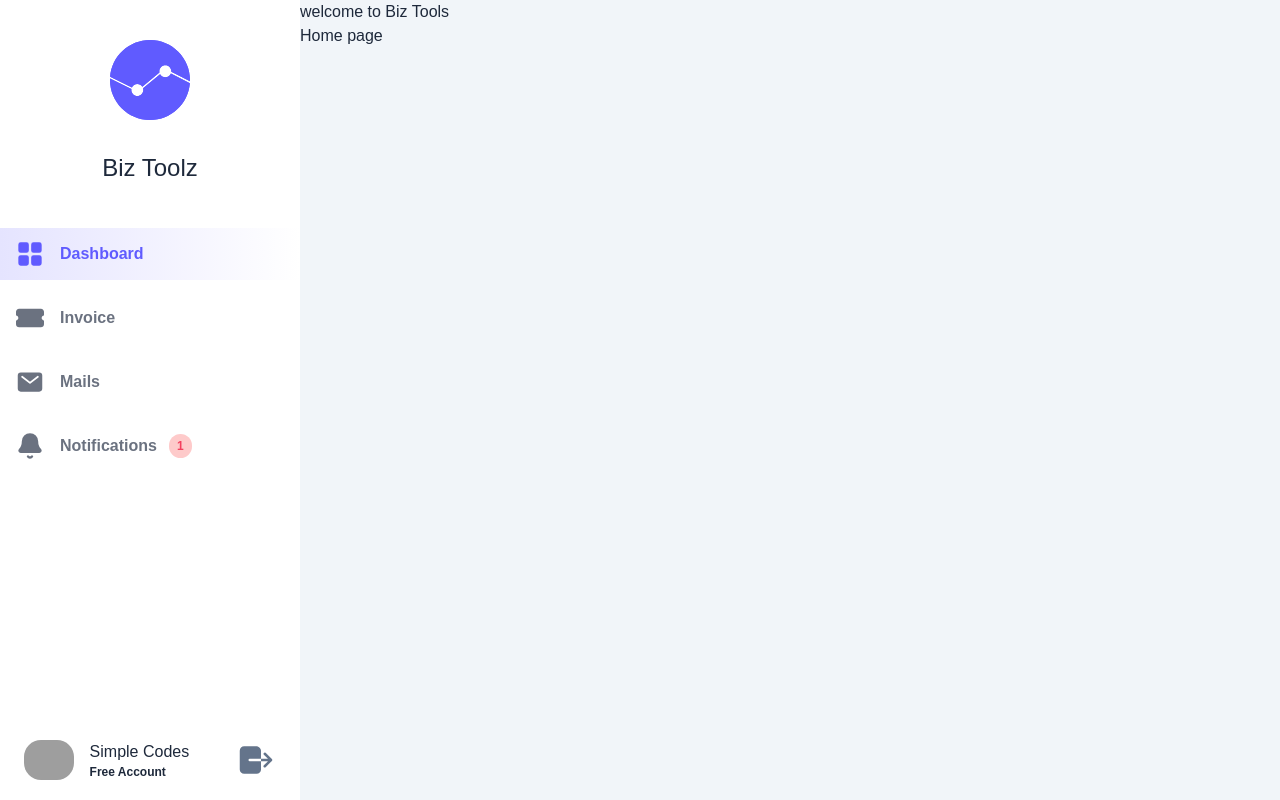
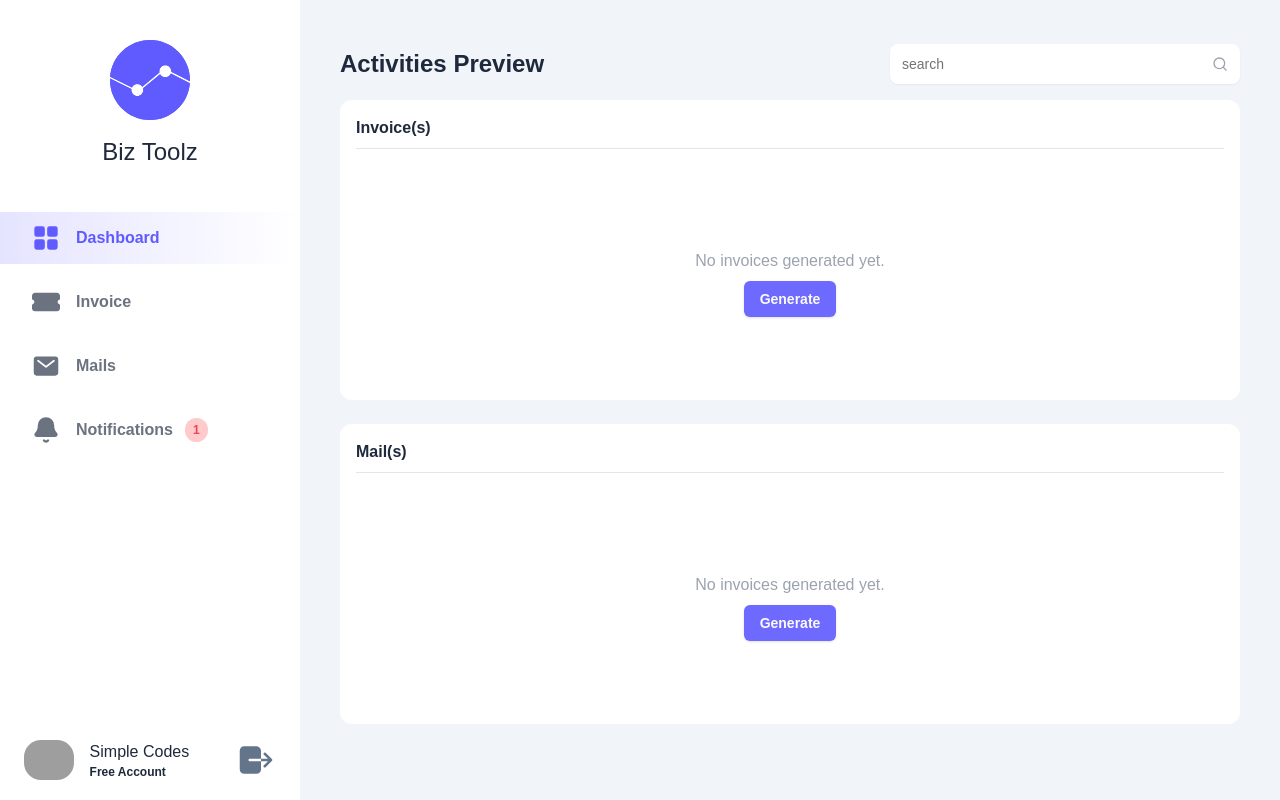
Before and after one commit to cliff-codes/biz_tools, a Next.js app: page / in a window 1280 px wide. Built offline with nearby package versions, Linux system fonts and the light colour scheme; grey boxes are pictures that could not be loaded.

Commit message:
Dashboard page ui built

```diff
--- a/app/layout.tsx
+++ b/app/layout.tsx
@@ -33,9 +33,9 @@ export default function RootLayout({
     children: React.ReactNode;
 }>) {
     return (
-        <html lang="en">
+        <html lang="en" className={`${nunito.className}`}>
             <body
-                className={`${nunito.variable} ${nunito.variable} antialiased text-slate-800 flex min-h-screen bg-slate-100`}
+                className={`${geistSans.variable} ${geistMono.variable} ${nunito.variable} antialiased text-slate-800 flex min-h-screen bg-slate-100`}
             >
                 <div className="hidden md:flex h-svh">
                     <SideNav />
--- a/app/page.tsx
+++ b/app/page.tsx
@@ -1,8 +1,33 @@
+import GenerateButton from '@/components/custom/GenerateButton';
+import SearchBox from '@/components/custom/SearchBox';
+
 export default function Home() {
     return (
-        <main>
-            <h1>welcome to Biz Tools</h1>
-            <h2>Home page</h2>
+        <main className="w-full flex flex-col px-10 gap-4 pt-3">
+            <div className="flex w-full place-items-center justify-between pt-8 font-medium">
+                <h1 className="text-2xl font-semibold text-slate-800">Activities Preview</h1>
+
+                <SearchBox />
+            </div>
+            <div className="flex flex-col gap-6">
+                <div className="h-[300px] bg-white rounded-xl p-4">
+                    <h1 className="font-semibold w-full border-b  pb-2">Invoice(s)</h1>
+                    {/* empty invoices if there are none generated */}
+                    <div className="w-full h-full flex flex-col gap-2 place-items-center justify-center">
+                        <p className="text-gray-400 text-pretty">No invoices generated yet.</p>
+                        <GenerateButton route="/invoice" />
+                    </div>
+                </div>
+
+                <div className="h-[300px] bg-white rounded-xl p-4">
+                    <h1 className="font-semibold w-full border-b  pb-2">Mail(s)</h1>
+                    {/* empty invoices if there are none generated */}
+                    <div className="w-full h-full flex flex-col gap-2 place-items-center justify-center">
+                        <p className="text-gray-400 text-pretty">No invoices generated yet.</p>
+                        <GenerateButton route="/mail" />
+                    </div>
+                </div>
+            </div>
         </main>
     );
 }
--- /dev/null
+++ b/components/custom/GenerateButton.tsx
@@ -0,0 +1,16 @@
+import Link from 'next/link';
+import React from 'react';
+import { Button } from '../ui/button';
+
+type Props = {
+    route: string;
+};
+const GenerateButton = ({ route }: Props) => {
+    return (
+        <Link href={route}>
+            <Button className="bg-[#6e69ff] font-semibold hover:bg-[#433df3]">Generate</Button>
+        </Link>
+    );
+};
+
+export default GenerateButton;
--- /dev/null
+++ b/components/custom/SearchBox.tsx
@@ -0,0 +1,17 @@
+import React from 'react';
+import { Input } from '../ui/input';
+import { Search } from 'lucide-react';
+
+const SearchBox = () => {
+    return (
+        <div className="flex place-items-center relative">
+            <Input
+                className="bg-white focus:outline-none border-none max-w-[400px] w-[350px] focus:ring-0 focus-visible:ring-0 focus:shadow-md pr-10 py-5 rounded-[8px]"
+                placeholder="search"
+            />
+            <Search size={16} className="text-gray-400 absolute top-[12px] right-3" />
+        </div>
+    );
+};
+
+export default SearchBox;
--- a/components/custom/SideNav.tsx
+++ b/components/custom/SideNav.tsx
@@ -1,10 +1,9 @@
 'use client';
 import React from 'react';
 import Logo from './Logo';
-import { Bell, LayoutGrid, Mail, Mails, Ticket } from 'lucide-react';
+import { Bell, LayoutGrid } from 'lucide-react';
 import SideNavBtn from './SideNavBtn';
 import { usePathname } from 'next/navigation';
-import InvoiceIcon from './icons/InvoiceIcon';
 import { FaTicketSimple } from 'react-icons/fa6';
 import { IoLogOut, IoMail } from 'react-icons/io5';
 import Image from 'next/image';
@@ -15,7 +14,7 @@ const SideNav = () => {
     return (
         <nav className="w-[300px] h-full flex flex-col justify-between py-2 bg-white">
             <div className="w-full flex flex-col gap-3">
-                <div className="w-full flex flex-col gap-8 place-items-center justify-center my-8">
+                <div className="w-full flex flex-col gap-4 place-items-center justify-center my-8">
                     <Logo />
 
                     <h1 className="font-medium text-2xl">Biz Toolz</h1>
--- a/components/custom/SideNavBtn.tsx
+++ b/components/custom/SideNavBtn.tsx
@@ -18,7 +18,7 @@ const SideNavBtn = ({ btnName, btnIcon, route, counter }: BtnProps) => {
     return (
         <Link href={`${route}`}>
             <button
-                className={`w-full flex gap-4 py-3 px-4 place-items-center  ${
+                className={`w-full flex gap-4 py-3 px-8 place-items-center  ${
                     isActive ? 'bg-gradient-to-r text-[#605BFF]' : 'text-gray-500'
                 } hover:bg-gradient-to-r from-[#e5e4ff] to-white transition-all duration-800 ease-in-out `}
             >
```
